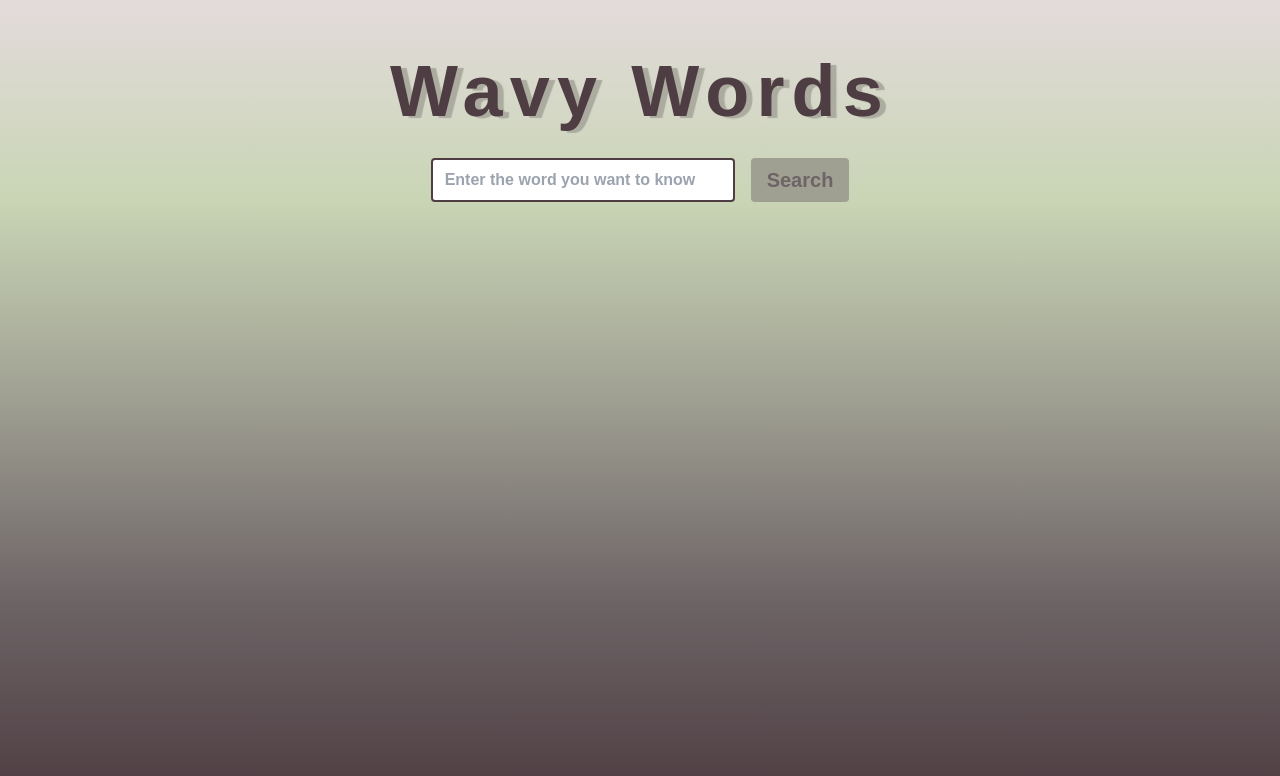
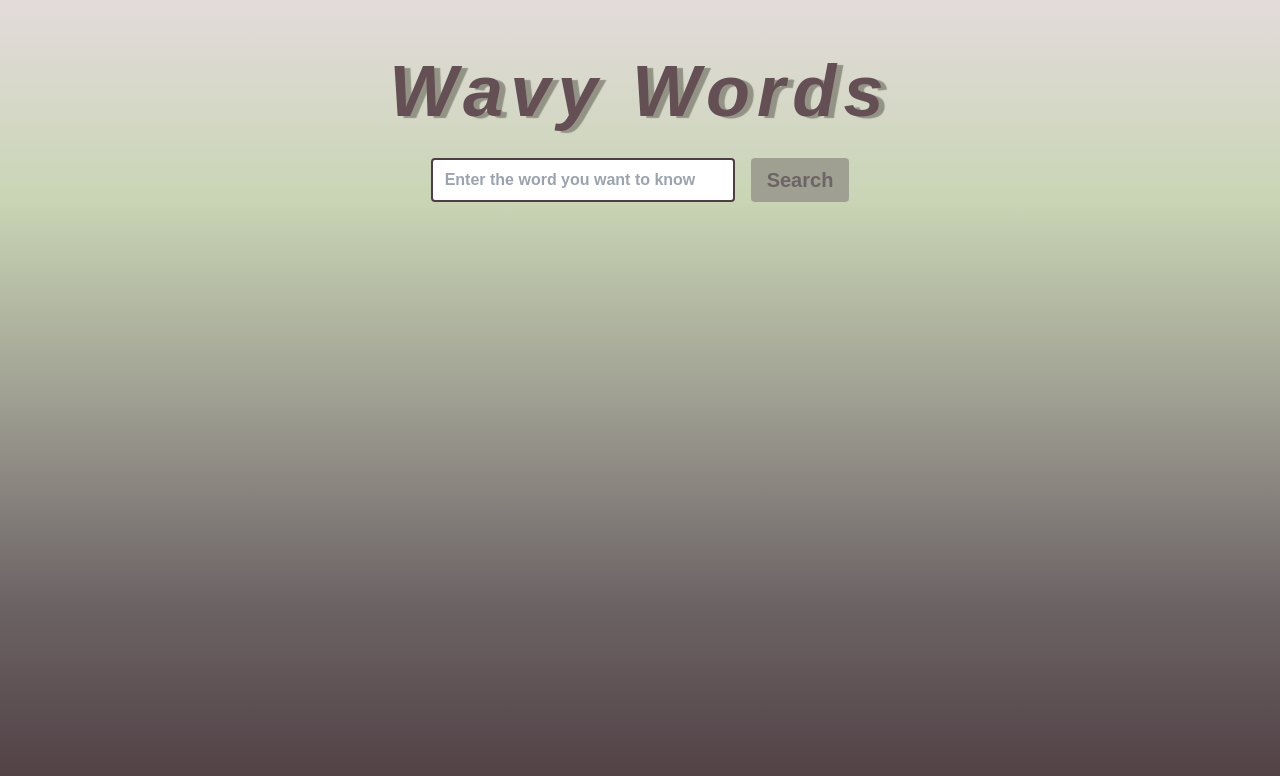
Before and after one commit to Jayleaf1125/-StayWavy, a plain HTML site: page NewAttemptMVP+.html in a window 1280 px wide. In both pictures the pointer is over the element "Wavy Words". Drawn offline with nearby package versions, Linux system fonts and the light colour scheme; a web font is replaced by a local one.

Commit message:
Added Hover effect to title

```diff
--- a/changeTailWind.css
+++ b/changeTailWind.css
@@ -121,3 +121,9 @@ h2.text-green-600 {
 .isolate:hover {
     background-color: #b7b7ae;
 }
+
+h2.text-green-600:hover {
+    color: #644f55;
+    font-style: italic;
+    text-shadow: 6px 2px 1px #939385;
+}
```
